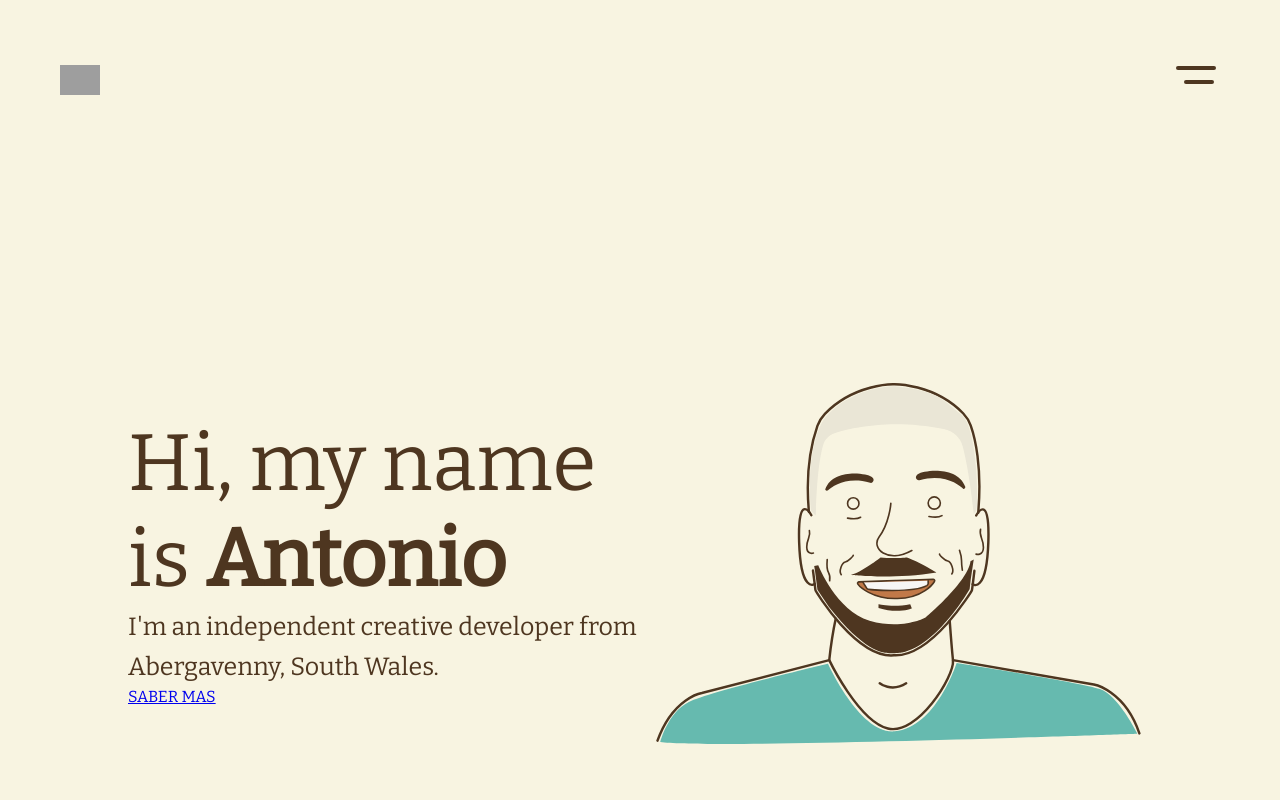
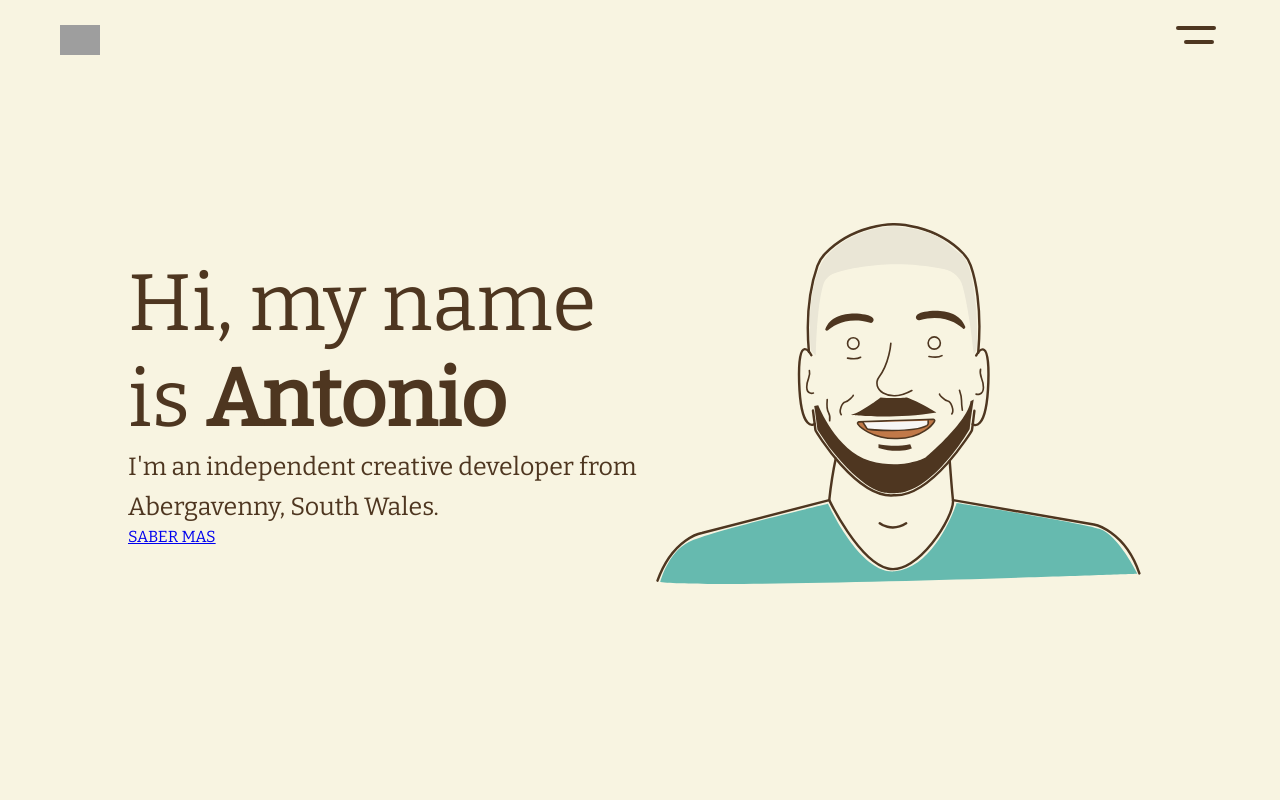
Before and after one commit to i42maroa/my-personal-web, a Next.js app: page / in a window 1280 px wide. Shown: the top 800 px of the page. Built offline with nearby package versions, Linux system fonts and the light colour scheme; grey boxes are pictures that could not be loaded.

Commit message:
Fix navbar size

```diff
--- a/app/Layout.module.css
+++ b/app/Layout.module.css
@@ -1,11 +1,11 @@
 .children{
-    margin-top: 10rem;
+    margin-top: 0rem;
 }
 
 @media (max-width: 1000px) {
 
     .children{
-        margin-top: 8rem;
+        margin-top: 0rem;
     }
 
 }
--- a/app/components/shared/navigation/Navigation.module.css
+++ b/app/components/shared/navigation/Navigation.module.css
@@ -25,7 +25,7 @@
     overflow:hidden;
     display: flex;
     justify-content: space-between;
-    height: 10rem;
+    height: 5rem;
     width: 100%;
     z-index: 20;
 }
@@ -77,7 +77,7 @@
 @media (max-width: 1000px) {
 
     .navigationHeader{
-        height: 8rem;
+        height: 4rem;
     }
 
     .displayButton, .logo{
```
